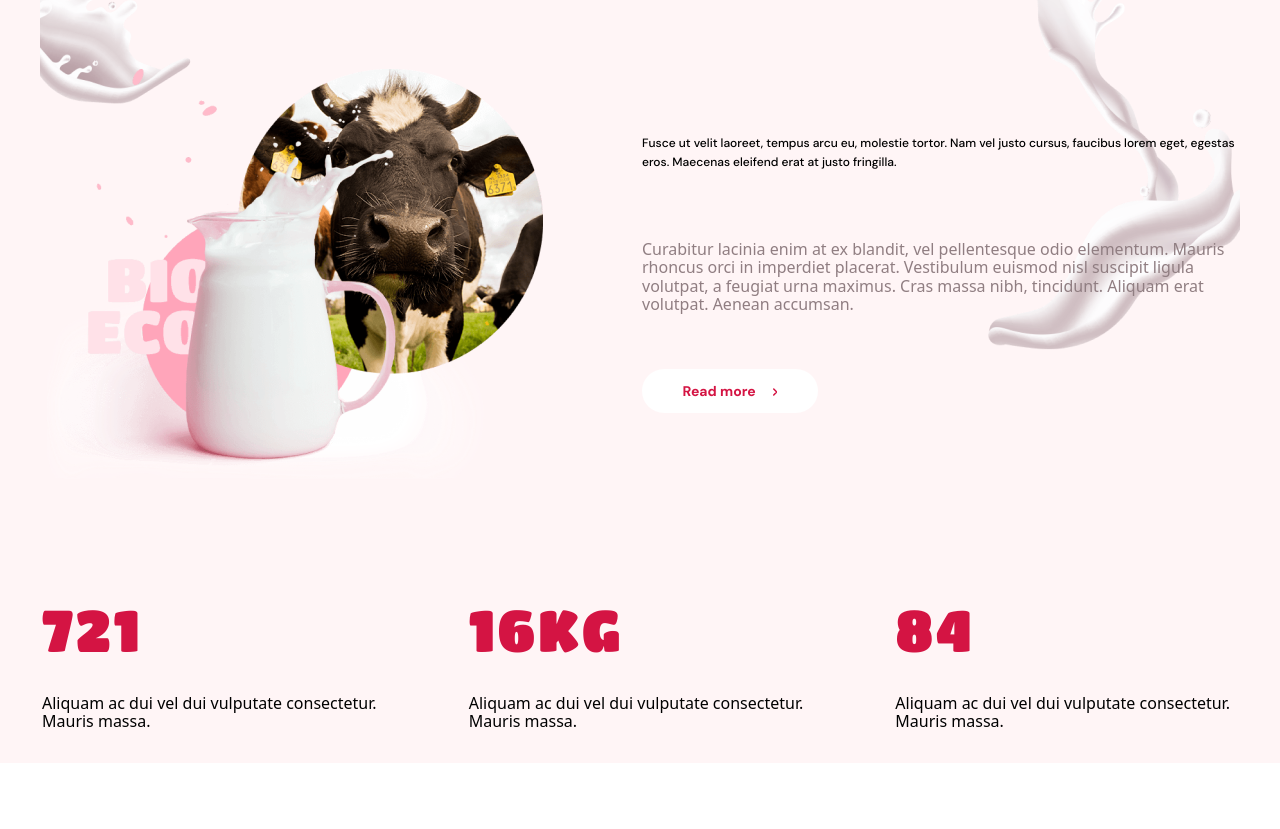
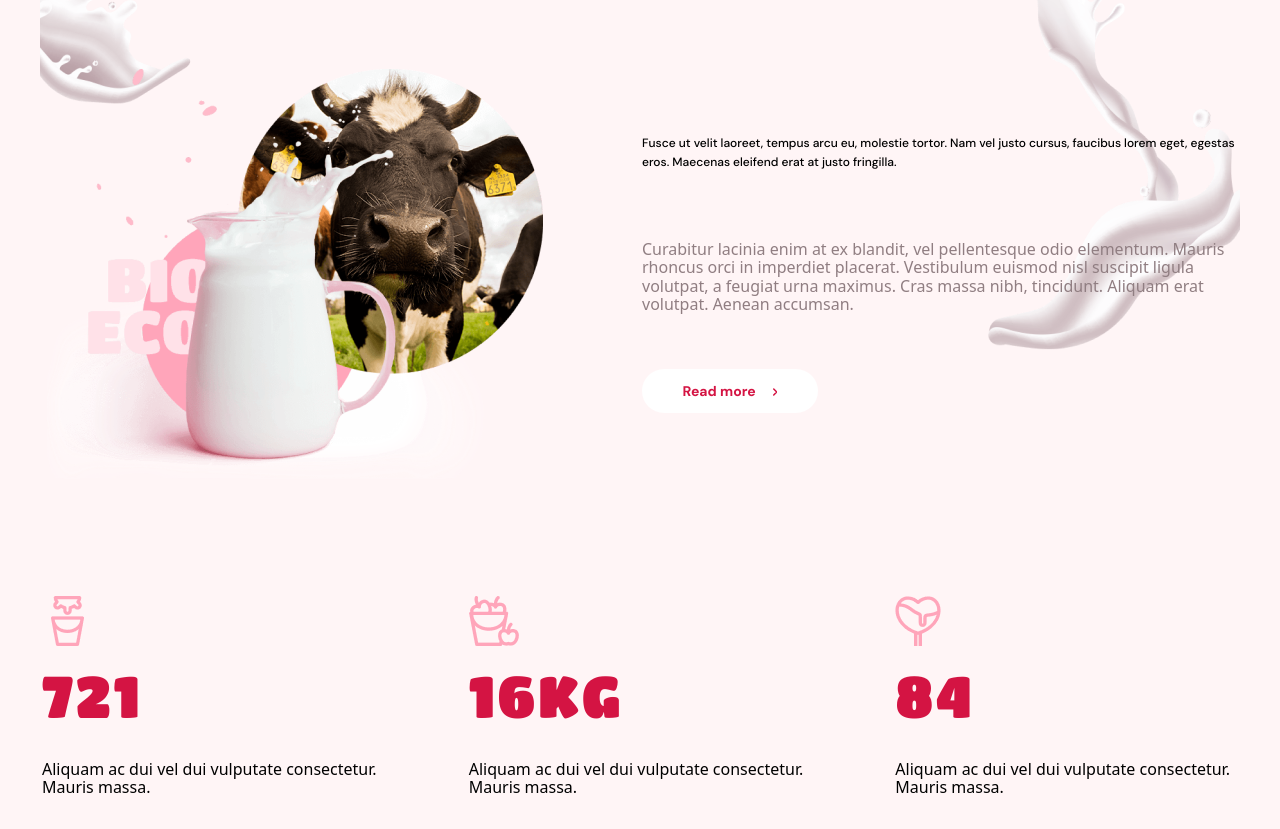
Before and after one commit to ToaderG85/IceCream, a plain HTML site: page index.html in a window 1280 px wide. Shown: the part 161-990 px from the top of the page. Before the commit the page ends 924 px from the top, so only its background shows below. Drawn offline with nearby package versions, Linux system fonts and the light colour scheme.

Commit message:
update 2

```diff
--- a/css/sass/components/_advantages.scss
+++ b/css/sass/components/_advantages.scss
@@ -35,6 +35,27 @@
     }
 }
 
+.advantages-section__item--one::before {
+    content: "";
+    width: 50px;
+    height: 50px;
+    background-image: url(../images/advantages/bucket.png);
+}
+
+.advantages-section__item--two::before {
+    content: "";
+    width: 50px;
+    height: 50px;
+    background-image: url(../images/advantages/apple-bucket.png);
+}
+
+.advantages-section__item--three::before {
+    content: "";
+    width: 46px;
+    height: 50px;
+    background-image: url(../images/advantages/heart.png);
+}
+
 @media screen and (max-width :767px) {
     .advantages-section__list {
         flex-wrap: wrap;
--- a/index.html
+++ b/index.html
@@ -72,19 +72,18 @@
                 <div class="advantages-section__container container">
                     <h2 hidden>advantages</h2>
                     <ul class="advantages-section__list unstyled-list">
-                        <li class="advantages-section__item">
+                        <li class="advantages-section__item advantages-section__item--one">
                             <h3 class="advantages-section__item-title">721</h3>
                             <p class="about-section__item-description">Aliquam ac dui vel dui vulputate consectetur. Mauris massa.</p>
                         </li>
-                        <li class="advantages-section__item">
+                        <li class="advantages-section__item advantages-section__item--two">
                             <h3 class="advantages-section__item-title">16kg</h3>
                             <p class="about-section__item-description">Aliquam ac dui vel dui vulputate consectetur. Mauris massa.</p>
                         </li>
-                        <li class="advantages-section__item">
+                        <li class="advantages-section__item advantages-section__item--three">
                             <h3 class="advantages-section__item-title">84</h3>
                             <p class="about-section__item-description">Aliquam ac dui vel dui vulputate consectetur. Mauris massa.</p>
                         </li>
-
                     </ul>
                 </div>
             </section>
```
Also changed, not shown: css/main.min.css, 1 other file.
